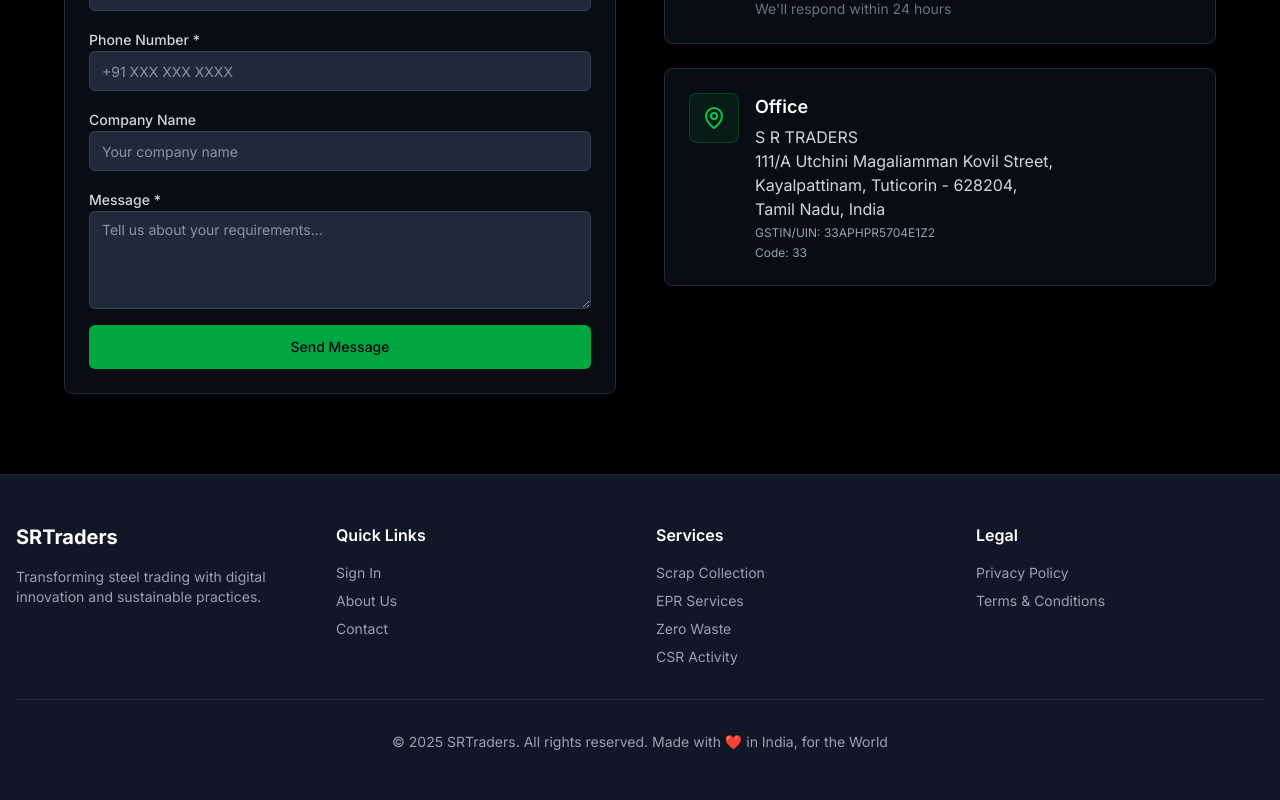
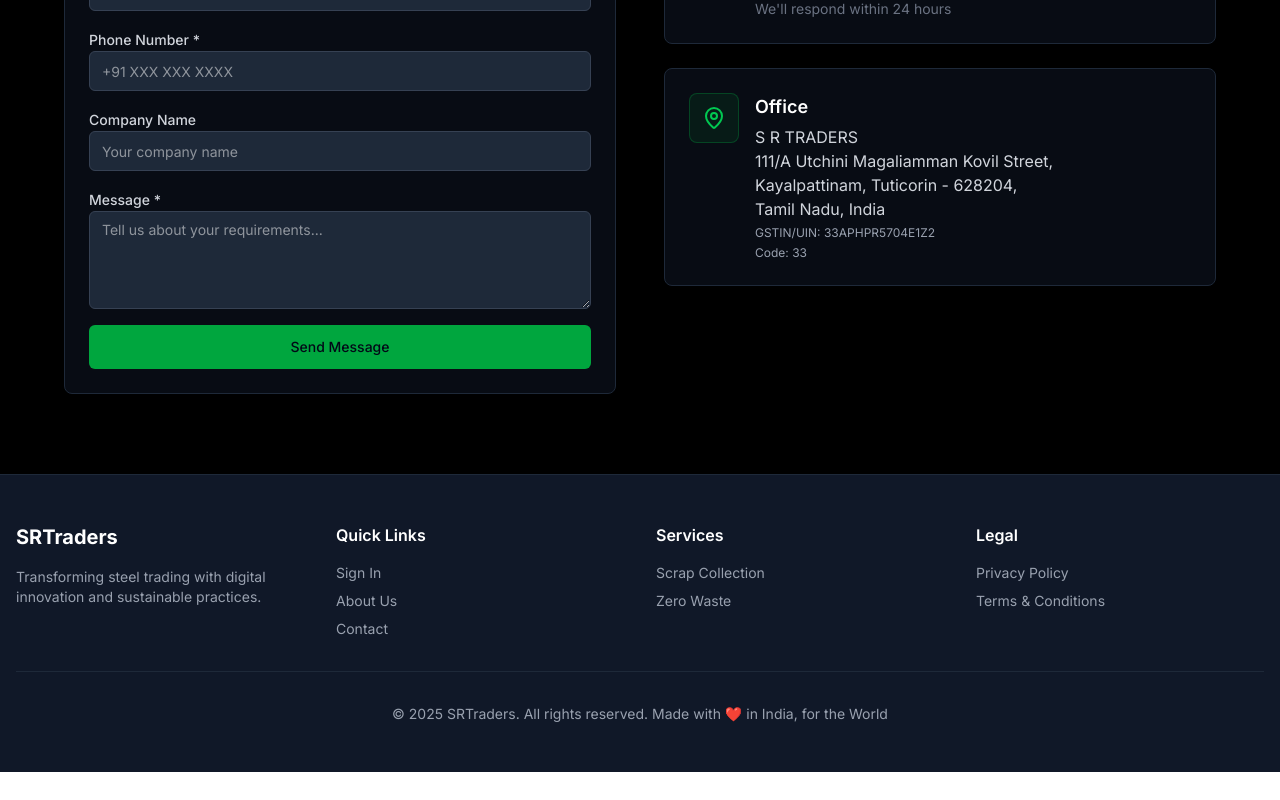
Before and after one commit to Solo-Syntax-Labs/srtraders, a Next.js app: page / in a window 1280 px wide. Shown: the part 4380-5180 px from the top of the page. After the commit the page ends 5152 px from the top, so only its background shows below. Built offline with nearby package versions, Linux system fonts and the light colour scheme; no server answers.

Commit message:
Remove "EPR Services" and "CSR Activity" from the services list on the homepage to streamline content and focus on key offerings.

```diff
--- a/src/app/page.tsx
+++ b/src/app/page.tsx
@@ -772,9 +772,7 @@
               <h4 className="text-white font-semibold text-sm sm:text-base mb-3 sm:mb-4">Services</h4>
               <ul className="space-y-1.5 sm:space-y-2 text-xs sm:text-sm">
                 <li><Link href="#" className="hover:text-green-500 transition-colors">Scrap Collection</Link></li>
-                <li><Link href="#" className="hover:text-green-500 transition-colors">EPR Services</Link></li>
                 <li><Link href="#" className="hover:text-green-500 transition-colors">Zero Waste</Link></li>
-                <li><Link href="#" className="hover:text-green-500 transition-colors">CSR Activity</Link></li>
               </ul>
             </div>
 
```
